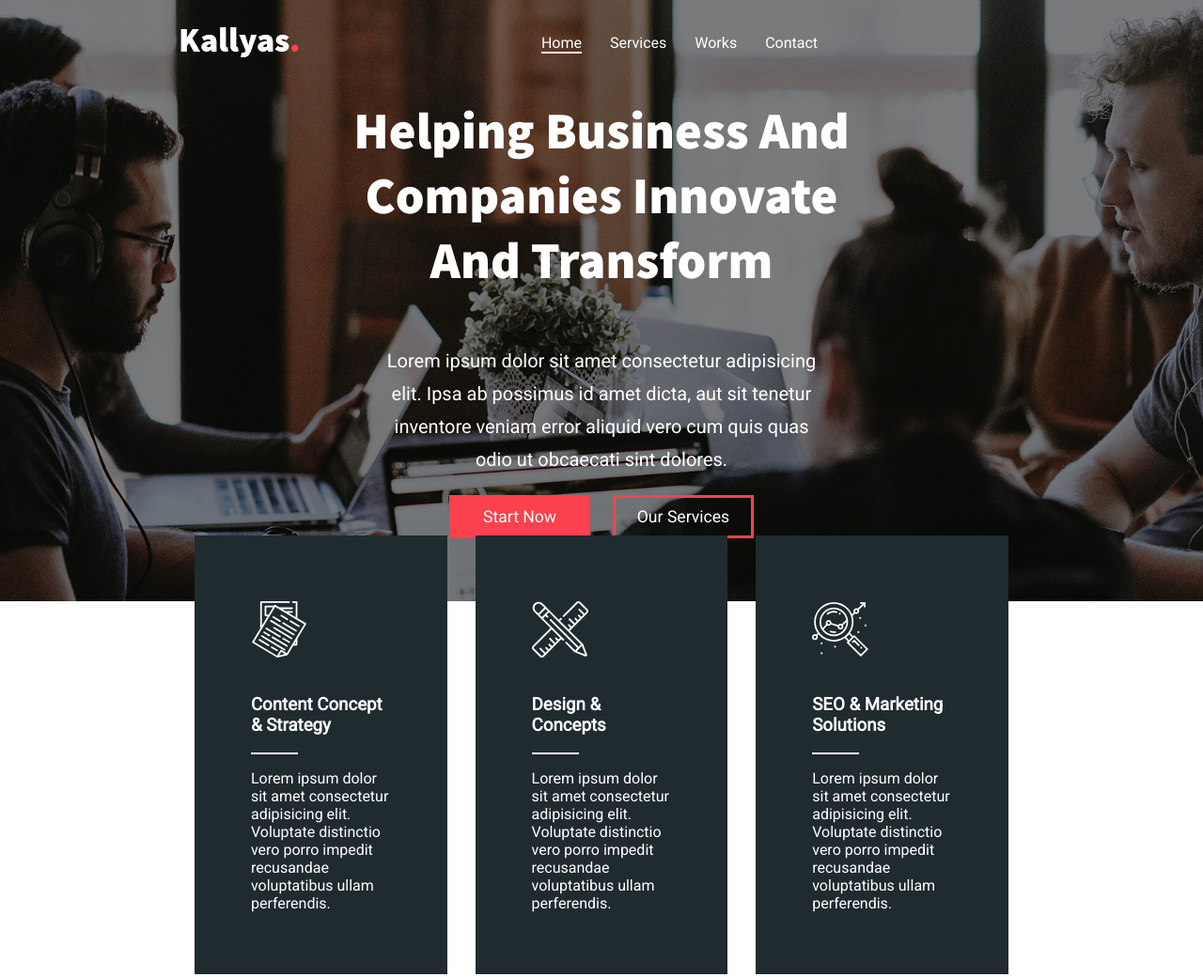
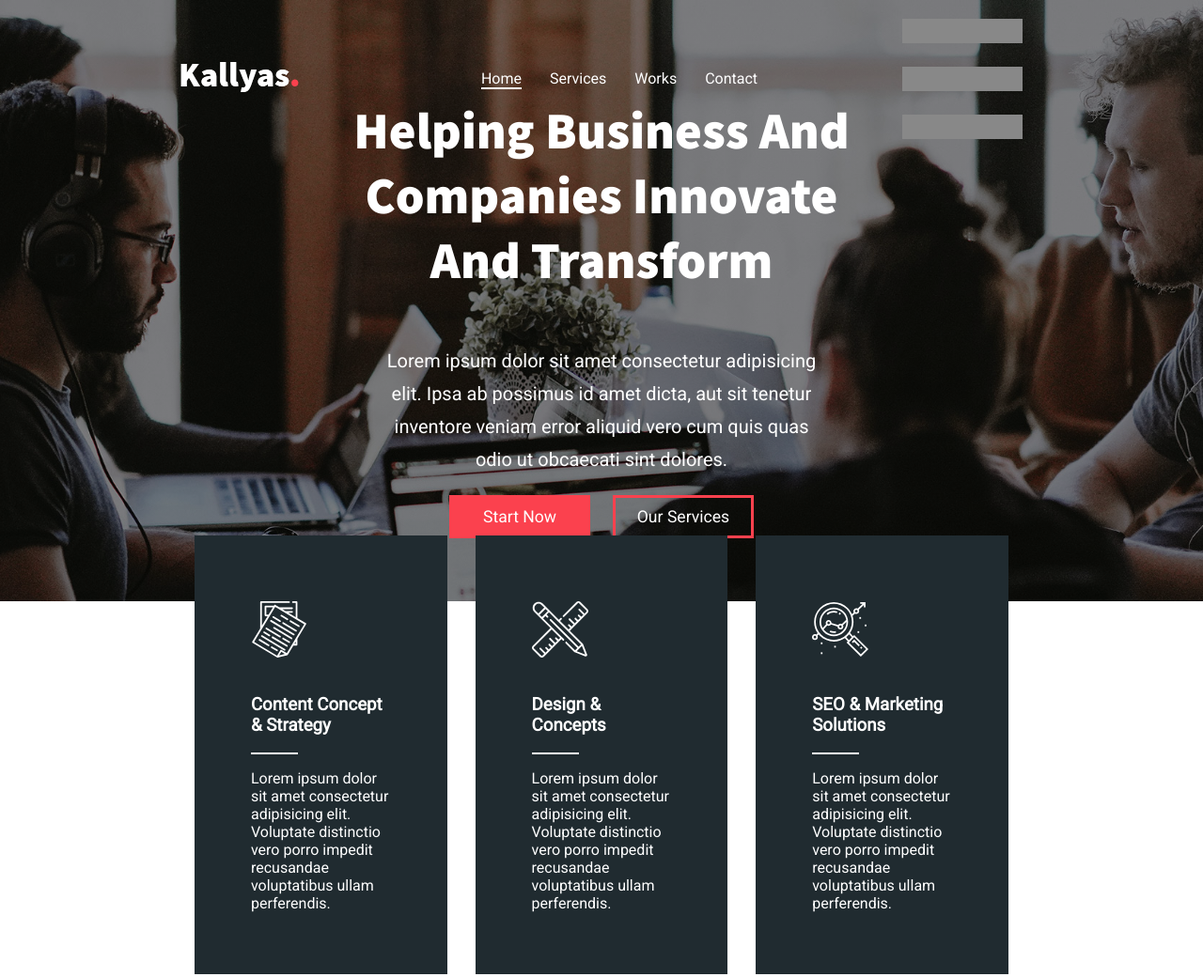
Before and after one commit to Wojciech9142/wyzwanie_1_wolak, a plain HTML site: page index.html in a window 1280 px wide. Shown: the top 1040 px of the page at 94% size. Drawn offline with Linux system fonts and the light colour scheme.

Commit message:
added buttons for mobile menu

```diff
--- a/css/head_top.css
+++ b/css/head_top.css
@@ -17,6 +17,21 @@
         padding: 20px 0;
         height: 20vh;
     }
+}
+
+.head__top__mobile{
+    width: 10vw;
+    height: 10vw;
+    display: flex;
+    flex-direction: column;
+    justify-content: space-between;
+    cursor: pointer;
+}
+
+.head__top__mobile-item{
+    width: 100%;
+    height: 20%;
+    background: #888888;
 }
 
 .head__top__navigation__main{
--- a/index.html
+++ b/index.html
@@ -39,8 +39,10 @@
                     </li>
                 </ul>
             </nav>
-            <div class="head__top__mobile">
-
+            <div onclick="showmenu()" class="head__top__mobile">
+                <div class="head__top__mobile-item"></div>
+                <div class="head__top__mobile-item"></div>
+                <div class="head__top__mobile-item"></div>
             </div>
         </section>
         <h1 class="head__header">
@@ -55,9 +57,9 @@
         </div>
     </header>
 
-    <aside class="mobile_menu">
+    <aside id="mobile_menu" class="mobile_menu">
         <header class="mobile_menu__top">
-            <img src="/images/main/mobile-menu-back.png" alt="Powrót" class="mobile_menu__top-image">
+            <img src="/images/main/mobile-menu-back.png" onClick="hidemenu()" alt="Powrót" class="mobile_menu__top-image">
             <p class="mobile_menu__top-description">Back</p>
         </header>
         <ul class="mobile_menu__navigation">
@@ -253,5 +255,10 @@
             </form>
         </article>
     </section>
+
+    <script src="/javascript/mobile_menu.js">
+
+    </script>
+
 </body>
 </html>
--- /dev/null
+++ b/javascript/mobile_menu.js
@@ -0,0 +1,9 @@
+var menu = document.querySelector("#mobile_menu");
+
+function hidemenu(){
+    menu.style.transform = "translateX(100%)";
+}
+
+function showmenu(){
+    menu.style.transform = "translateX(0%)";
+}
```
